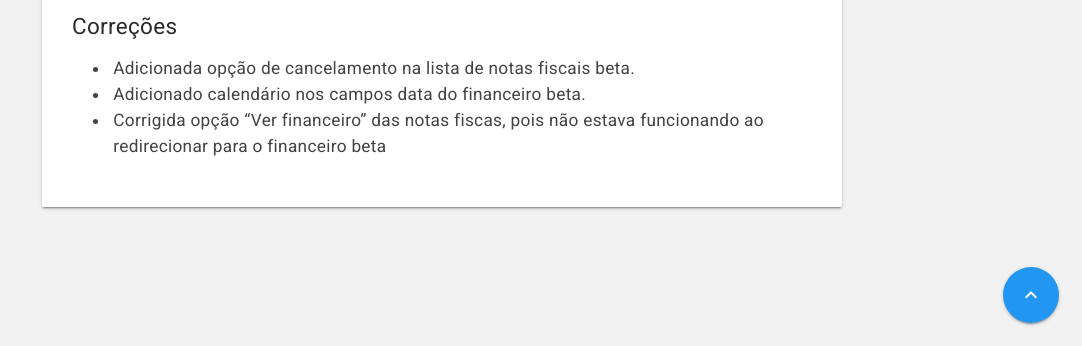
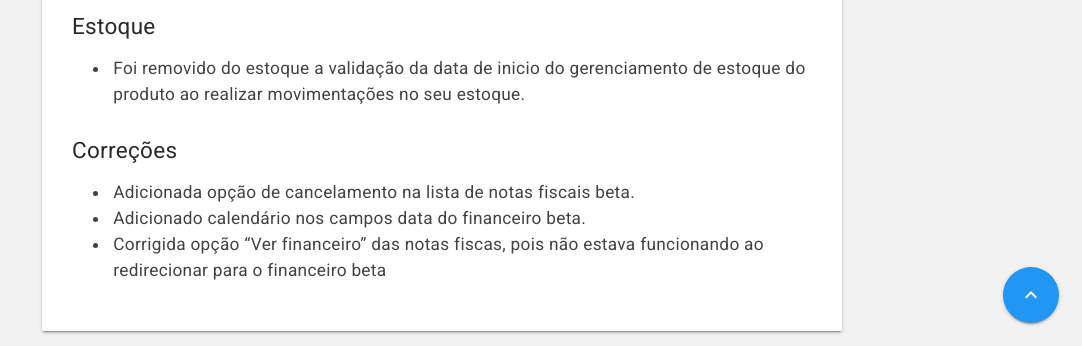
Before and after one commit to myrp-maicon/changelog-myrp, a Jekyll site: the page built from docs/myrp/18.10.01.md, in a window 1280 px wide and 900 px high, scrolled down 1295 px, cut to the strip 554-900 px from the top of the window. Shown: the whole strip, without its empty margins (198-1280 px from the left). Built offline with Jekyll 4.4.1, drawn with Linux system fonts in a browser that asks for light colours; nearby versions of some CDN libraries; our own code applies the rules of GitHub Pages for plain Markdown files; the repository's description, which GitHub fills in, is left out.

Commit message:
Update 18.10.01.md

```diff
--- a/docs/myrp/18.10.01.md
+++ b/docs/myrp/18.10.01.md
@@ -23,6 +23,9 @@ As alterações estarão disponíveis no ambiente demo.myrp.com.br (212) na ter
 
 ![img003](https://i.imgur.com/1LNNgnr.png)
 
+## Estoque
+* Foi removido do estoque a validação da data de inicio do gerenciamento de estoque do produto ao realizar movimentações no seu estoque.
+
 ## Correções
 * Adicionada opção de cancelamento na lista de notas fiscais beta.
 * Adicionado calendário nos campos data do financeiro beta.
```
